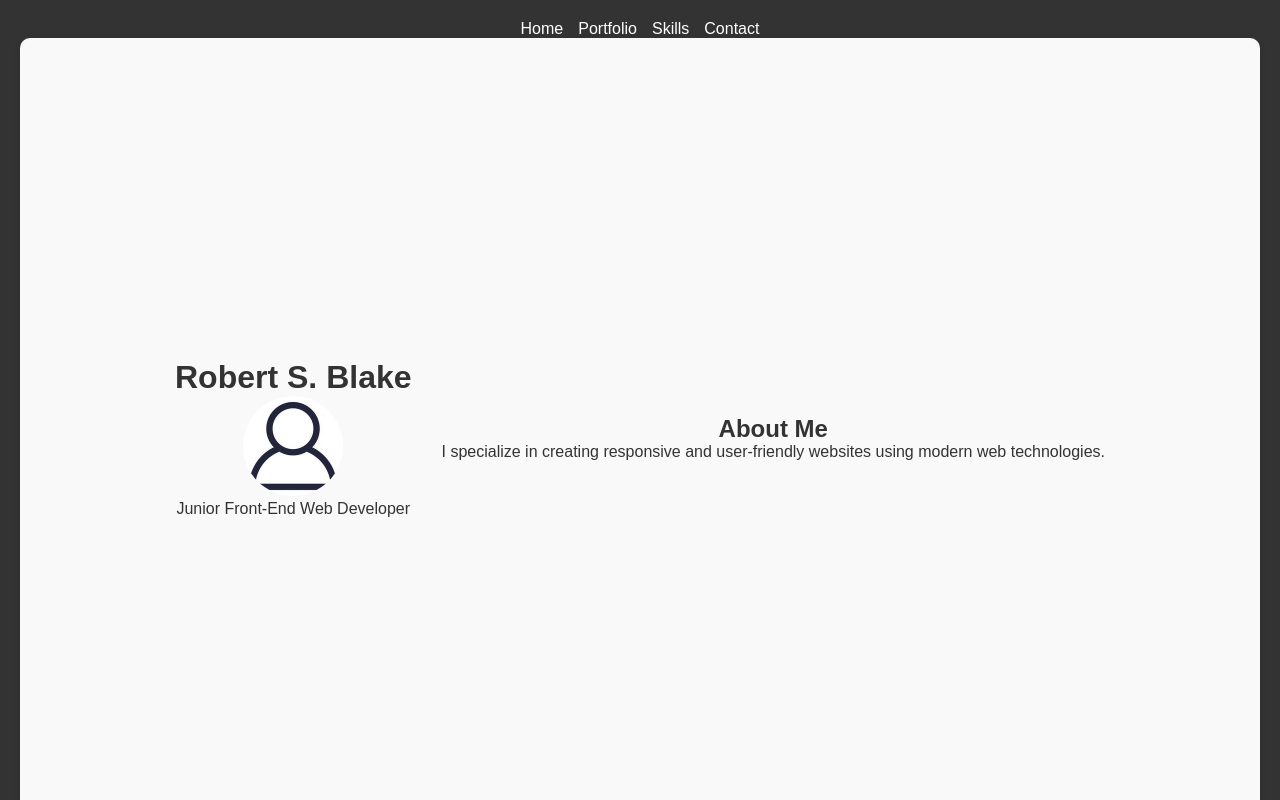
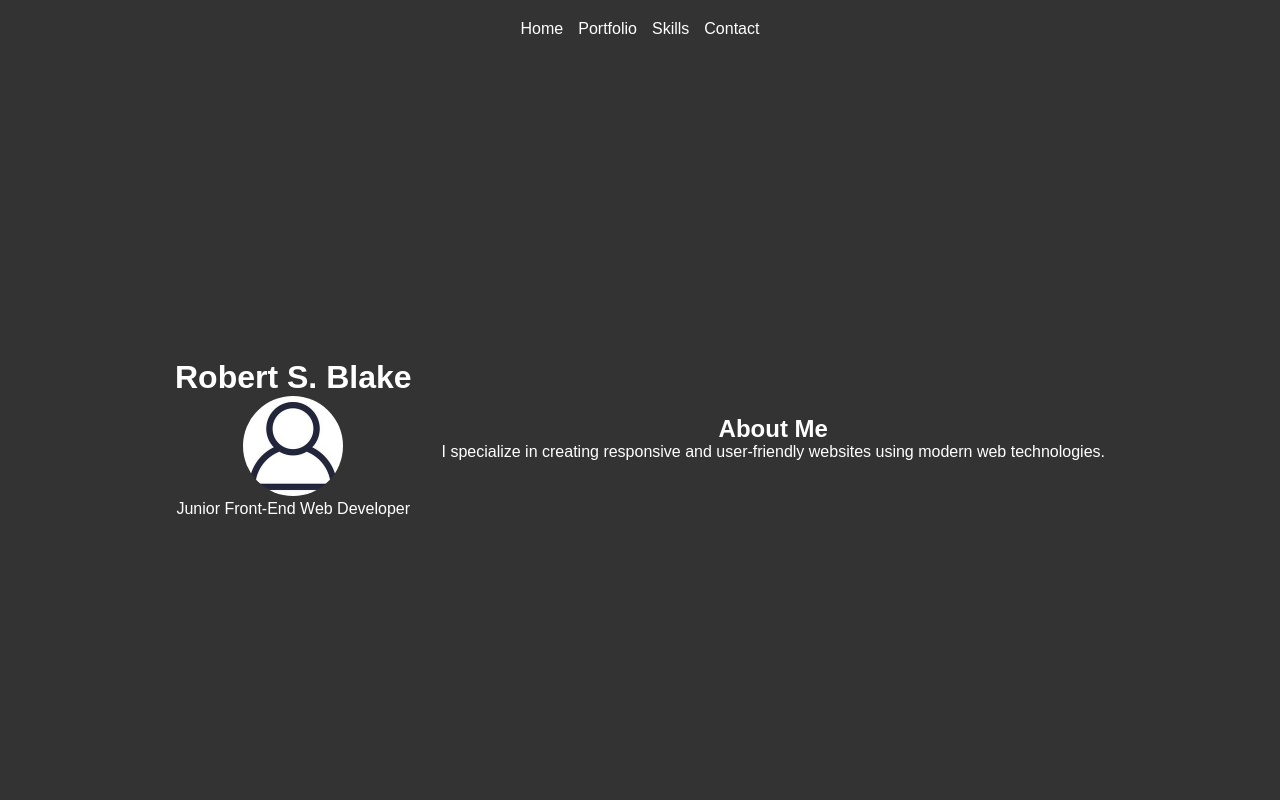
Before and after one commit to RBlake089/Project-Name-Personal-Portfolio-Website-2025, a plain HTML site: page index.html in a window 1280 px wide. Shown: the top 800 px of the page. Drawn offline with Linux system fonts and the light colour scheme.

```diff
--- a/style.css
+++ b/style.css
@@ -20,9 +20,8 @@
 
 section {
   padding: 20px;
-  background: white;
+
   margin: 20px;
-  border-radius: 10px;
 }
 
 footer {
@@ -37,10 +36,6 @@
   align-items: center;
   gap: 30px; /* Space between child divs */
   min-height: 100vh;
-  background-color: #f9f9f9;
-  border-radius: 10px;
-  box-shadow: 0 4px 8px rgba(0, 0, 0, 0.1);
-  color: #333;
 }
 /* Styling for images */
 #about img {
```
